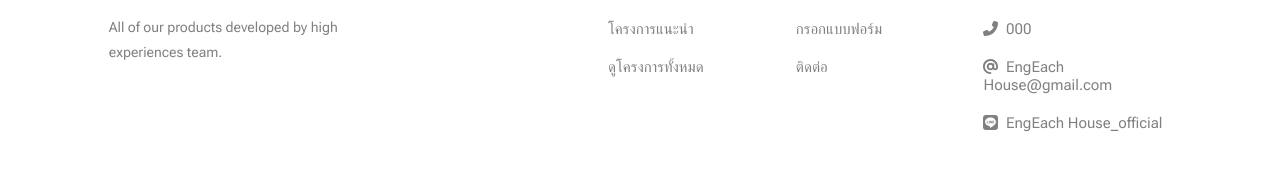
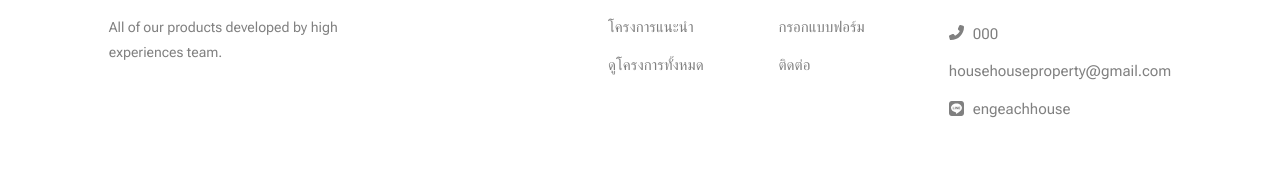
Before and after one commit to sittinonc/House, a React (Create React App) app in the folder client/: page / in a window 1280 px wide. Shown: the part 1388-1559 px from the top of the page. Built offline with nearby package versions, Linux system fonts and the light colour scheme; no server answers.

Commit message:
`feat` : chagne company info

```diff
--- a/client/src/components/BottomSection/BottomSection.js
+++ b/client/src/components/BottomSection/BottomSection.js
@@ -44,13 +44,10 @@ const BottomSection = () => {
                 <FontAwesomeIcon className={classes.logo} icon={faPhoneFlip} />
                 {process.env.REACT_APP_PHONE_NUMBER}
               </span>
-              <span className={classes.sub}>
-                <FontAwesomeIcon className={classes.logo} icon={faAt} />
-                EngEach House@gmail.com
-              </span>
+              <span className={classes.sub}>househouseproperty@gmail.com</span>
               <span className={classes.sub}>
                 <FontAwesomeIcon className={classes.logo} icon={faLine} />
-                EngEach House_official
+                engeachhouse
               </span>
             </div>
           </div>
```
